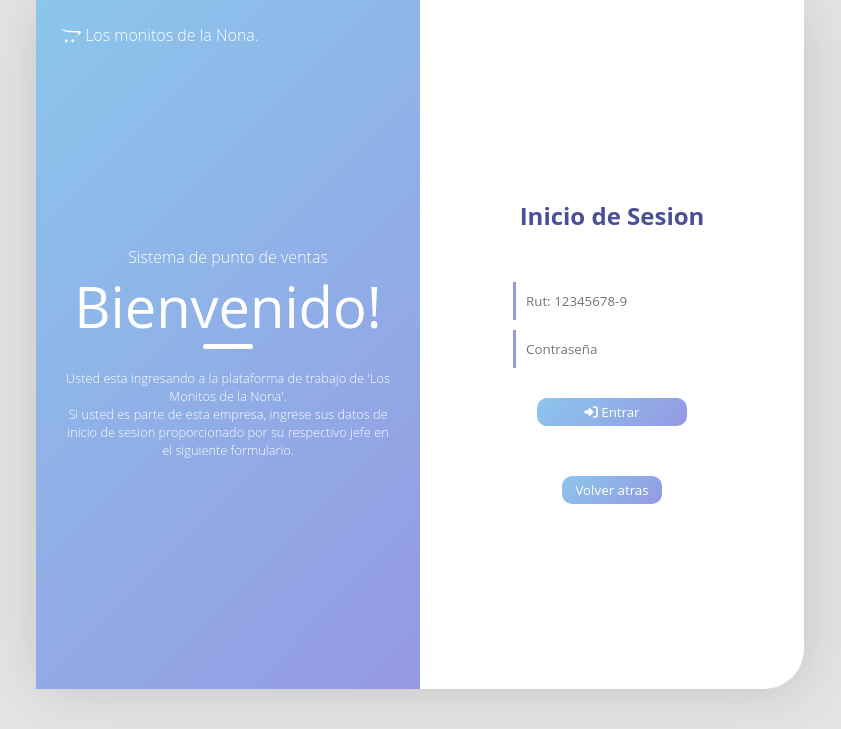
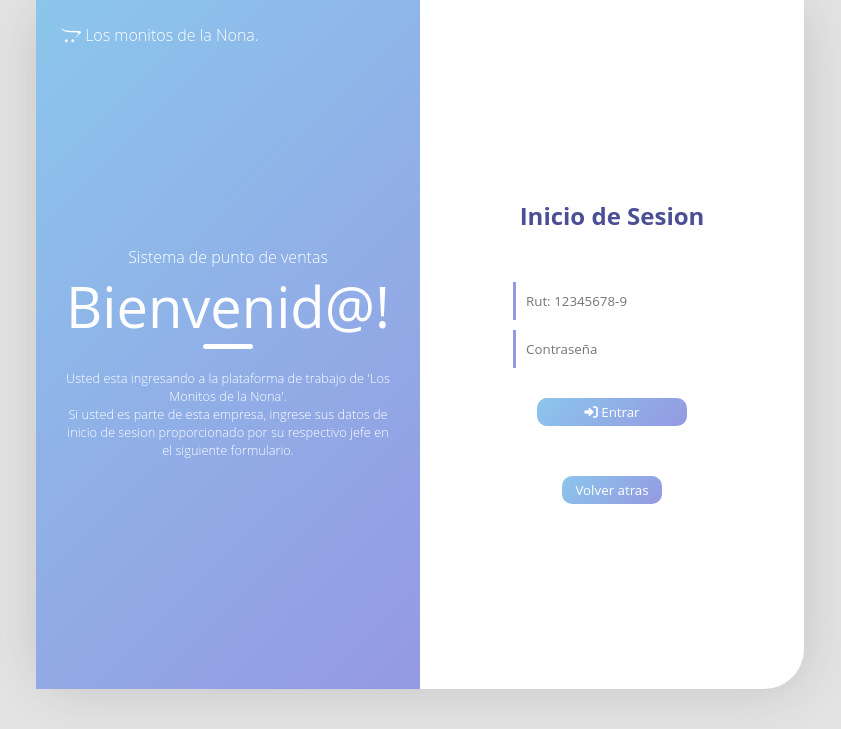
Before and after one commit to cortesantonio/Punto-de-Venta, a Flask app: page /login in a window 1280 px wide. Shown: the part 51-780 px from the top of the page, without its empty margins (220-1061 px from the left). Run offline with Flask 2, Linux system fonts and the light colour scheme; some libraries are stand-ins or nearby versions.

```diff
--- a/src/script db.sql
+++ b/src/script db.sql
@@ -95,8 +95,7 @@ create table temp (
 insert into tipo_usuario values(0,'vendedor');
 insert into tipo_usuario values (1,'administrador');
 
-insert into usuario values('321','321','antonio cortes sotelo', 0);
-insert into usuario values('123','123','antonio cortes sotelo', 1);
+insert into usuario values('admin-0','admin-0','Administrador', 1);
 
 insert into categoria_producto values(1,'Frutas y Verduras');
 insert into categoria_producto values(2,'Carnes y Pescados');
--- a/src/templates/login.html
+++ b/src/templates/login.html
@@ -23,7 +23,7 @@ Login - Supermarket
     <div class="bnvLog">
       <div class="sisLog"> Sistema de punto de ventas</div>
 
-      <div class="tituloLog">Bienvenido!
+      <div class="tituloLog">Bienvenid@!
         <div class="line10"></div>
       </div>
 
```
